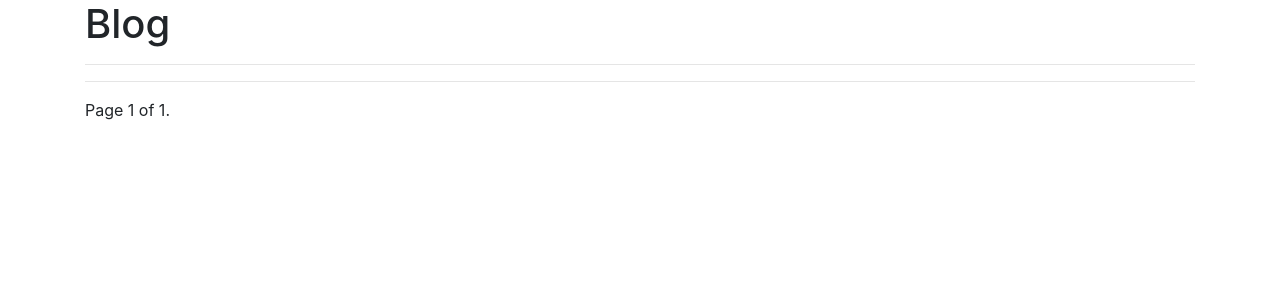
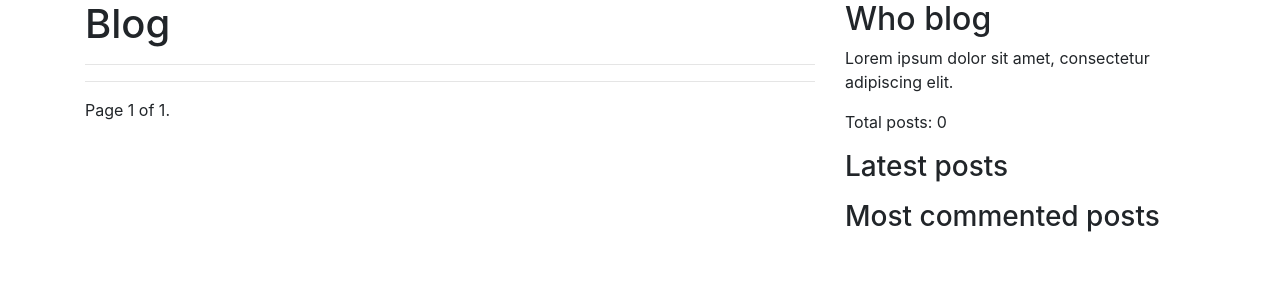
Before and after one commit to alexforcode/django_test_blog, a Django app: page / in a window 1280 px wide. Shown: the top 300 px of the page. Run offline with Django 3.2, Linux system fonts and the light colour scheme; data that the repository does not hold is empty; some libraries are stand-ins or nearby versions.

Commit message:
Add custom tags

```diff
--- a/test_blog/blog/templates/blog/_base.html
+++ b/test_blog/blog/templates/blog/_base.html
@@ -1,3 +1,4 @@
+{% load blog_tags%}
 <!DOCTYPE html>
 <html lang="en">
 <head>
@@ -8,12 +9,36 @@
     <title>{% block title %}{% endblock %}</title>
     <link rel="stylesheet" href="https://stackpath.bootstrapcdn.com/bootstrap/4.4.1/css/bootstrap.min.css" integrity="sha384-Vkoo8x4CGsO3+Hhxv8T/Q5PaXtkKtu6ug5TOeNV6gBiFeWPGFN9MuhOf23Q9Ifjh" crossorigin="anonymous">
 </head>
+
 <body>
     <div class="container">
-        {% block content %}{% endblock %}
+        <div class="row">
+            <div class="col-md-8">
+                {% block content %}{% endblock %}
+            </div>
+            <div class="col-md-4">
+                <h2>Who blog</h2>
+                <p>Lorem ipsum dolor sit amet, consectetur adipiscing elit.</p>
+                <p>Total posts: {% total_posts %}</p>
+
+                <h3>Latest posts</h3>
+                {% show_latest_posts 3 %}
+
+                <h3>Most commented posts</h3>
+                {% get_most_commented_posts as most_commented_posts %}
+                <ul>
+                {% for post in most_commented_posts %}
+                    <li><a href="{{ post.get_absolute_url }}">{{ post.title }}</a></li>
+                {% endfor %}
+                </ul>
+            </div>
+        </div>
+
     </div>
+
 <script src="https://code.jquery.com/jquery-3.4.1.slim.min.js" integrity="sha384-J6qa4849blE2+poT4WnyKhv5vZF5SrPo0iEjwBvKU7imGFAV0wwj1yYfoRSJoZ+n" crossorigin="anonymous"></script>
 <script src="https://cdn.jsdelivr.net/npm/popper.js@1.16.0/dist/umd/popper.min.js" integrity="sha384-Q6E9RHvbIyZFJoft+2mJbHaEWldlvI9IOYy5n3zV9zzTtmI3UksdQRVvoxMfooAo" crossorigin="anonymous"></script>
 <script src="https://stackpath.bootstrapcdn.com/bootstrap/4.4.1/js/bootstrap.min.js" integrity="sha384-wfSDF2E50Y2D1uUdj0O3uMBJnjuUD4Ih7YwaYd1iqfktj0Uod8GCExl3Og8ifwB6" crossorigin="anonymous"></script>
 </body>
+
 </html>
--- /dev/null
+++ b/test_blog/blog/templates/blog/post/latest_posts.html
@@ -0,0 +1,5 @@
+<ul>
+{% for post in latest_posts %}
+    <li><a href="{{ post.get_absolute_url }}">{{ post.title }}</a></li>
+{% endfor %}
+</ul>
--- /dev/null
+++ b/test_blog/blog/templatetags/blog_tags.py
@@ -0,0 +1,23 @@
+from django import template
+from django.db.models import Count
+
+from ..models import Post
+
+
+register = template.Library()
+
+
+@register.simple_tag
+def total_posts():
+    return Post.published.count()
+
+
+@register.inclusion_tag('blog/post/latest_posts.html')
+def show_latest_posts(count=5):
+    latest_posts = Post.published.order_by('-publish')[:count]
+    return {'latest_posts': latest_posts}
+
+
+@register.simple_tag
+def get_most_commented_posts(count=5):
+    return Post.published.annotate(total_comments=Count('comments')).order_by('-total_comments')[:count]
```
Also changed, not shown: test_blog/blog/templatetags/__init__.py (added).
